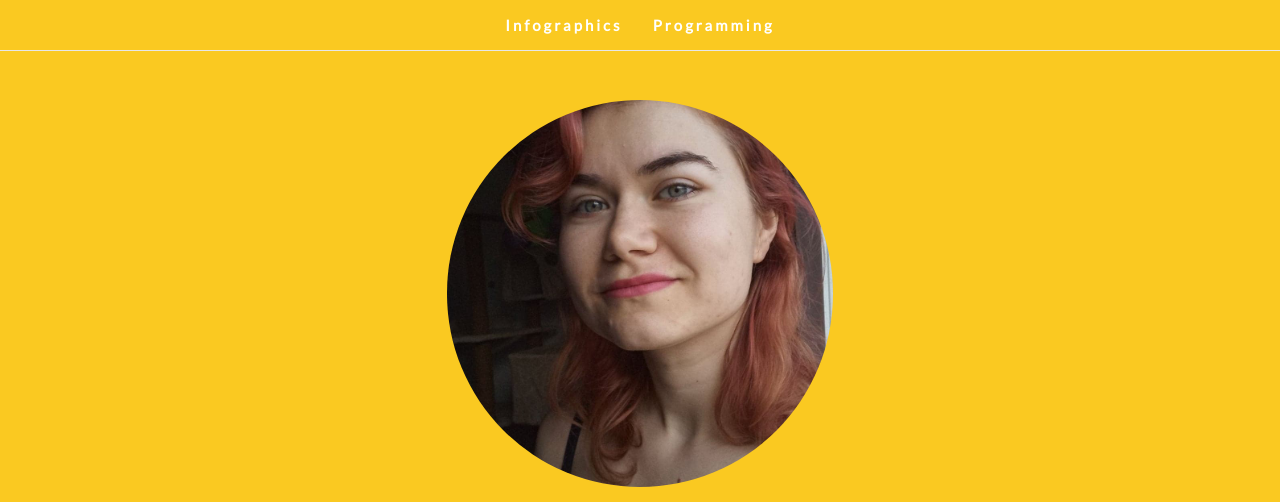
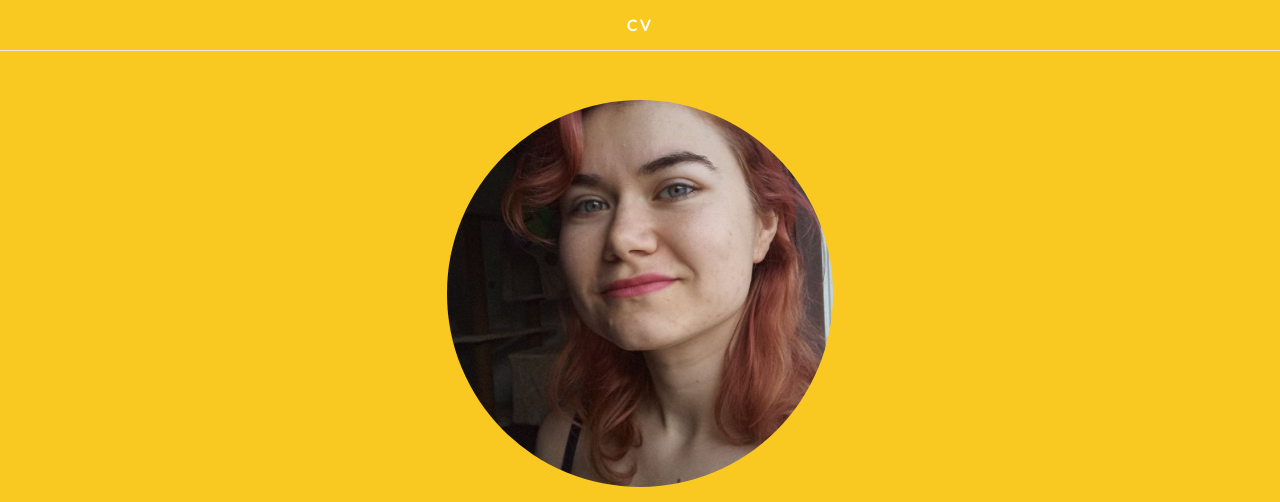
Before and after one commit to Laurine-Redin/cv.en, a plain HTML site: page index.html in a window 1280 px wide. Shown: the top 502 px of the page. Drawn offline with nearby package versions, Linux system fonts and the light colour scheme.

Commit message:
Add files via upload

```diff
--- a/index.html
+++ b/index.html
@@ -29,8 +29,7 @@
 			</div>
 			<div class = "collapse navbar-collapse" id = myNavbar>
 				<ul class = "nav navbar-nav">
-					<li><a href = "https://laurine-redin.github.io/infographics.en/" class = "button"> Infographics </a></li>
-					<li><a href = "https://laurine-redin.github.io/programming.en/" class = "button"> Programming </a></li>
+					<li><a href = "https://laurine-redin.github.io/cv.en/" class = "button"> CV </a></li>
 				</ul>
 			</div>
 		</div>
@@ -60,7 +59,7 @@
 
 						<div class = "progress-bar" role = "progressbar" style = "width: 100%">
 							<h3>
-								<a>
+								<a href="https://laurine-redin.github.io/cv.fr/">
 									<img src="files/Fr.png">
 								</a>
 								French Native
```
